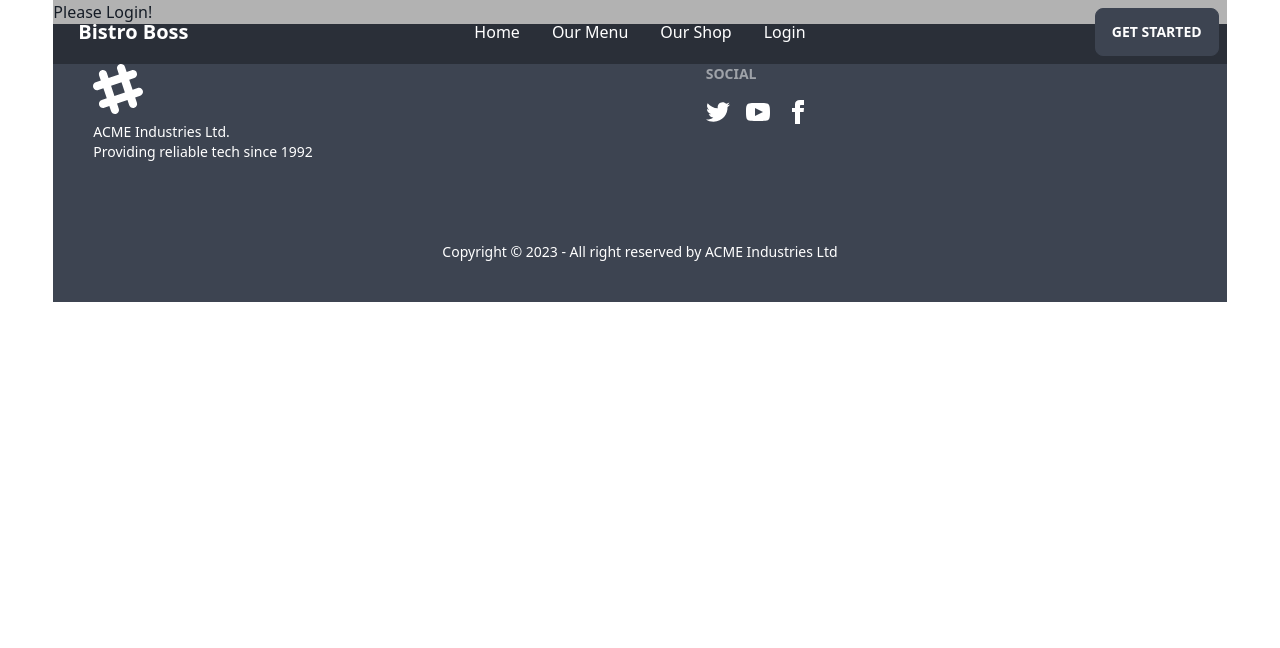
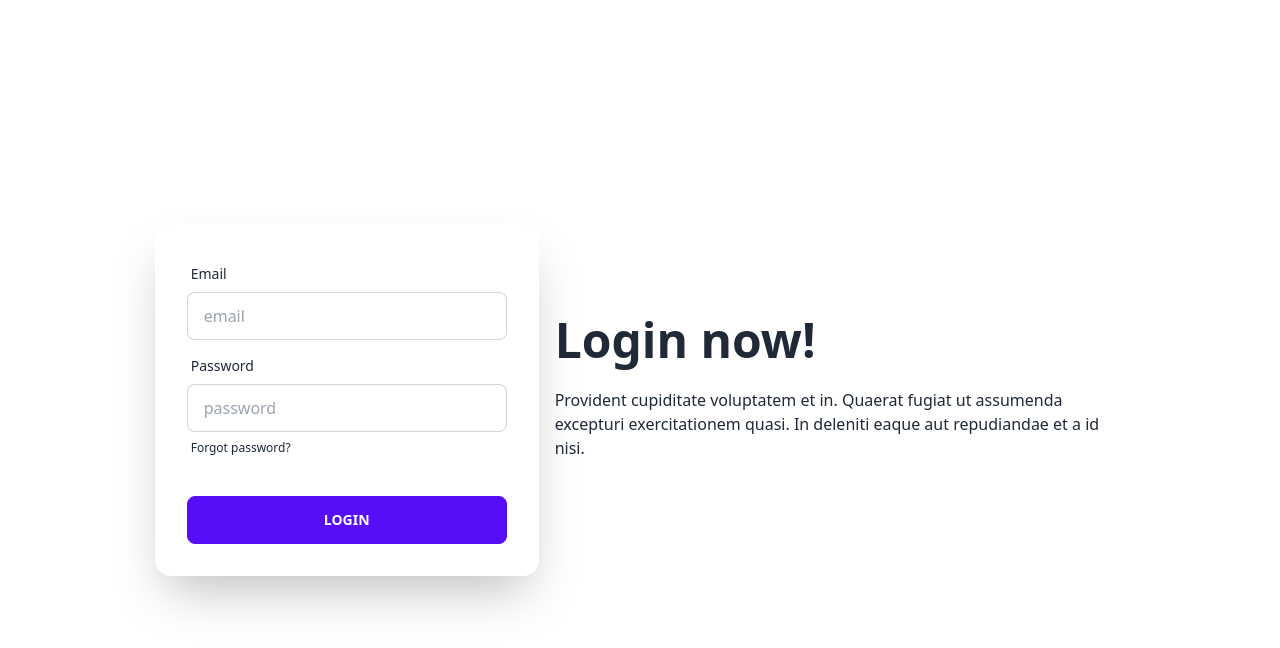
Before and after one commit to tusarallen/bistro-boss-client, a React (Vite) app: page /login in a window 1280 px wide. Shown: the top 648 px of the page. Built offline with nearby package versions, Linux system fonts and the light colour scheme.

Commit message:
add some functionality

```diff
--- a/src/Layout/Main.jsx
+++ b/src/Layout/Main.jsx
@@ -1,14 +1,17 @@
 import React from "react";
-import { Outlet } from "react-router-dom";
+import { Outlet, useLocation } from "react-router-dom";
 import Footer from "../pages/Shared/Footer/Footer";
 import NavBar from "../pages/Shared/NavBar/NavBar";
 
 const Main = () => {
+  const location = useLocation();
+  const noHeaderFooter = location.pathname.includes("login");
+
   return (
     <div>
-      <NavBar />
+      {noHeaderFooter || <NavBar />}
       <Outlet />
-      <Footer />
+      {noHeaderFooter || <Footer />}
     </div>
   );
 };
--- a/src/pages/Login/Login.jsx
+++ b/src/pages/Login/Login.jsx
@@ -1,9 +1,60 @@
 import React from "react";
 
 const Login = () => {
+  const handleLogin = (event) => {
+    event.preventDefault();
+    const form = event.target;
+    const email = form.email.value;
+    const password = form.password.value;
+    console.log(email, password);
+  };
+
   return (
-    <div>
-      <h2>Please Login!</h2>
+    <div className="hero min-h-screen">
+      <div className="hero-content flex-col md:flex-row-reverse">
+        <div className="text-center md:w-1/2 lg:text-left">
+          <h1 className="text-5xl font-bold">Login now!</h1>
+          <p className="py-6">
+            Provident cupiditate voluptatem et in. Quaerat fugiat ut assumenda
+            excepturi exercitationem quasi. In deleniti eaque aut repudiandae et
+            a id nisi.
+          </p>
+        </div>
+        <div className="card md:w-1/2 flex-shrink-0 w-full max-w-sm shadow-2xl bg-base-100">
+          <form onSubmit={handleLogin} className="card-body">
+            <div className="form-control">
+              <label className="label">
+                <span className="label-text">Email</span>
+              </label>
+              <input
+                type="email"
+                name="email"
+                placeholder="email"
+                className="input input-bordered"
+              />
+            </div>
+            <div className="form-control">
+              <label className="label">
+                <span className="label-text">Password</span>
+              </label>
+              <input
+                type="password"
+                name="password"
+                placeholder="password"
+                className="input input-bordered"
+              />
+              <label className="label">
+                <a href="#" className="label-text-alt link link-hover">
+                  Forgot password?
+                </a>
+              </label>
+            </div>
+            <div className="form-control mt-6">
+              <input className="btn btn-primary" type="submit" value="Login" />
+            </div>
+          </form>
+        </div>
+      </div>
     </div>
   );
 };
```
